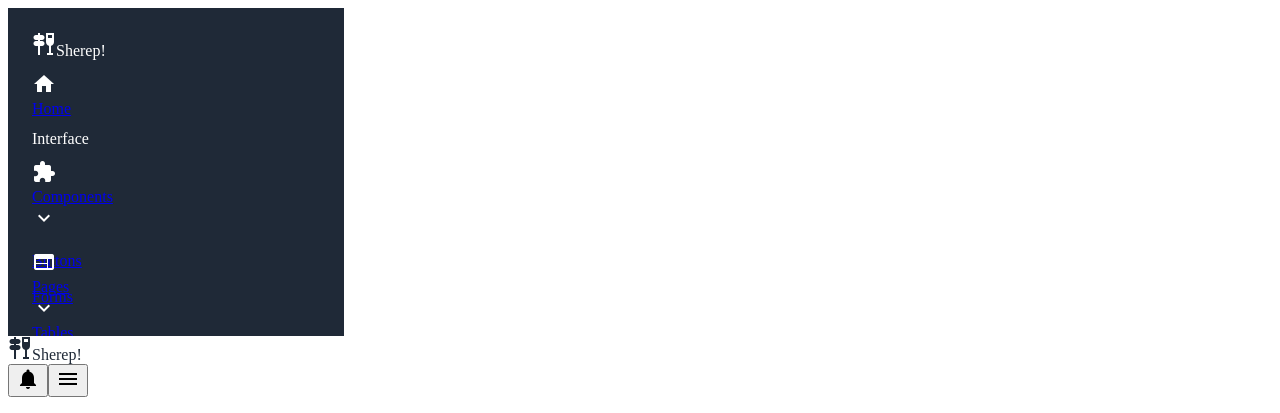
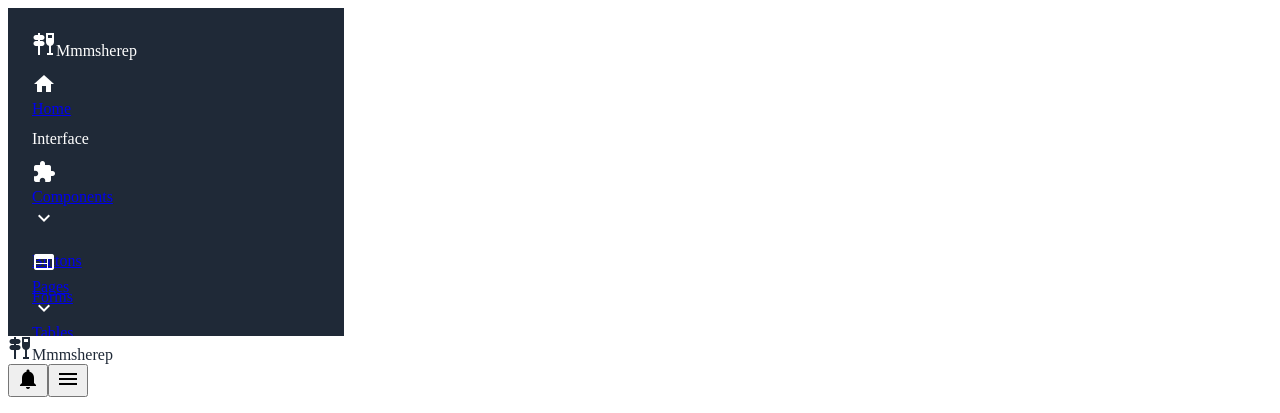
Before and after one commit to janlajara/tailwindcss-practice, a Vue app: page /#/ in a window 1280 px wide. Shown: the top 413 px of the page. Built offline with nearby package versions, Linux system fonts and the light colour scheme.

Commit message:
rename from Sherep to Mmmsherep

```diff
--- a/src/components/Logo.vue
+++ b/src/components/Logo.vue
@@ -1,6 +1,6 @@
 <template>
     <div class="flex justify-left m-auto">
         <span class="material-icons text-gray-900 sm:text-primary w-10 text-center sm:text-3xl">tapas</span>
-        <span class="flex-grow text-2xl sm:text-3xl italic font-black tracking-tighter">Sherep!</span>
+        <span class="font-serif flex-grow text-2xl sm:text-3xl italic font-black tracking-tighter">Mmmsherep</span>
     </div>
 </template>
```
